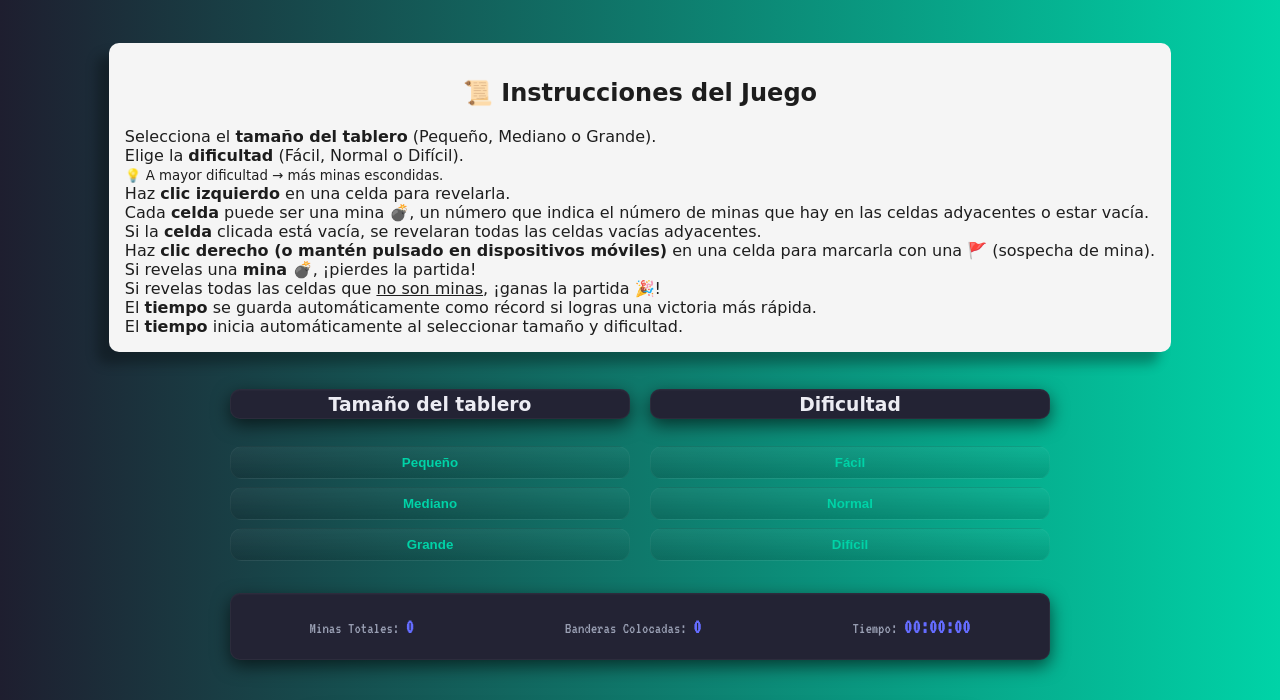
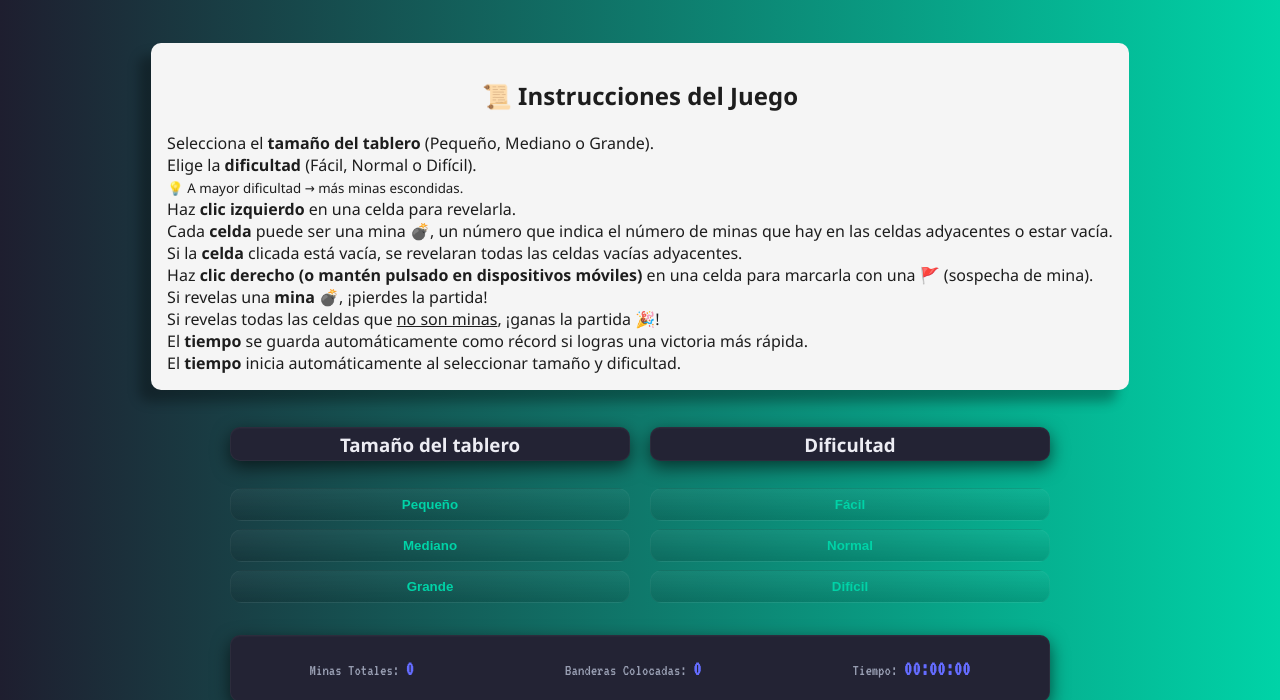
Before and after one commit to Gpasadasfj/minesweeper, a website built with Vite: page index.html in a window 1280 px wide. Shown: the part 100-800 px from the top of the page. Built offline with nearby package versions, Linux system fonts and the light colour scheme.

Commit message:
Actualizadas rutas de las fuentes

```diff
--- a/index.html
+++ b/index.html
@@ -9,6 +9,10 @@
     <link rel="preconnect" href="https://fonts.gstatic.com" crossorigin />
     <link
       href="https://fonts.googleapis.com/css2?family=VT323&display=swap"
+      rel="stylesheet"
+    />
+    <link
+      href="https://fonts.googleapis.com/css2?family=Press+Start+2P&family=VT323&display=swap"
       rel="stylesheet"
     />
     <title>💣💣💣 Buscaminas 💣💣💣</title>
--- a/src/style.css
+++ b/src/style.css
@@ -16,7 +16,7 @@ body {
   margin: 0;
   padding: 0;
   overflow-x: hidden;
-  font-family: "Press Start 2P", cursive;
+  font-family: "Segoe UI", Tahoma, Geneva, Verdana, sans-serif;
   font-weight: 400;
   font-style: normal;
   background: linear-gradient(to right, var(--bg) 0%, var(--accent-2) 100%);
```
